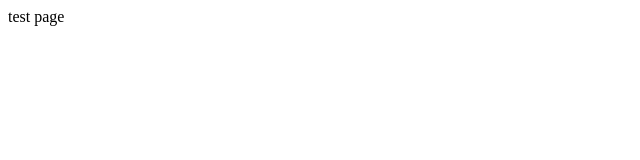
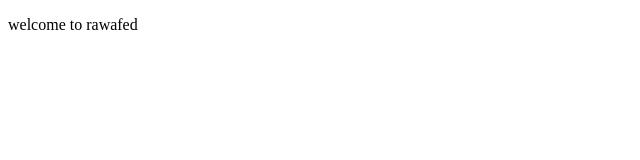
Before and after one commit to mokaworld/rawafed-nagd, a plain HTML site: page index.html in a window 1280 px wide. Shown: the whole page, without its empty margins (0-640 px from the left). Drawn offline with nearby package versions, Linux system fonts and the light colour scheme; files that its build step writes are made by us from their sources.

Commit message:
update html file

```diff
--- a/index.html
+++ b/index.html
@@ -7,6 +7,6 @@
     <title>Rawafed Nagd</title>
 </head>
 <body>
-     test page
+    <p>welcome to rawafed</p>
 </body>
 </html>
```
